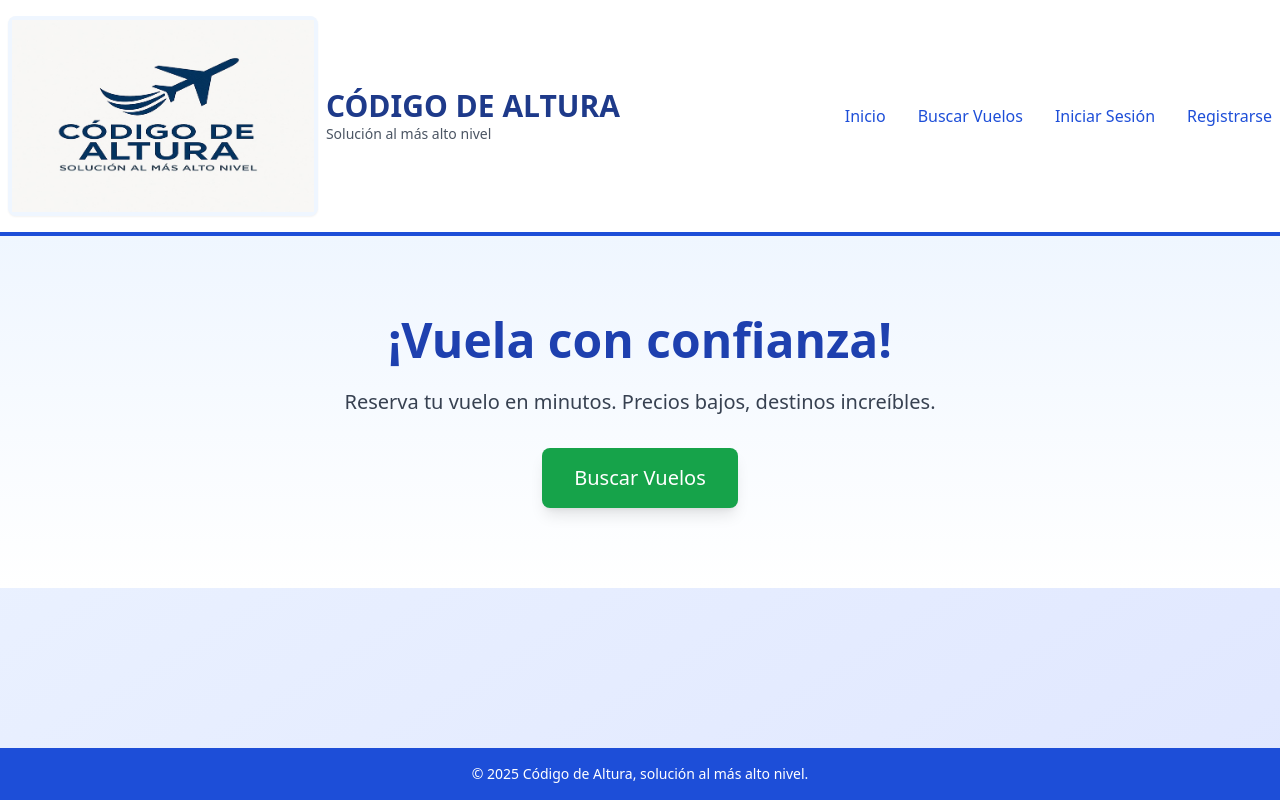
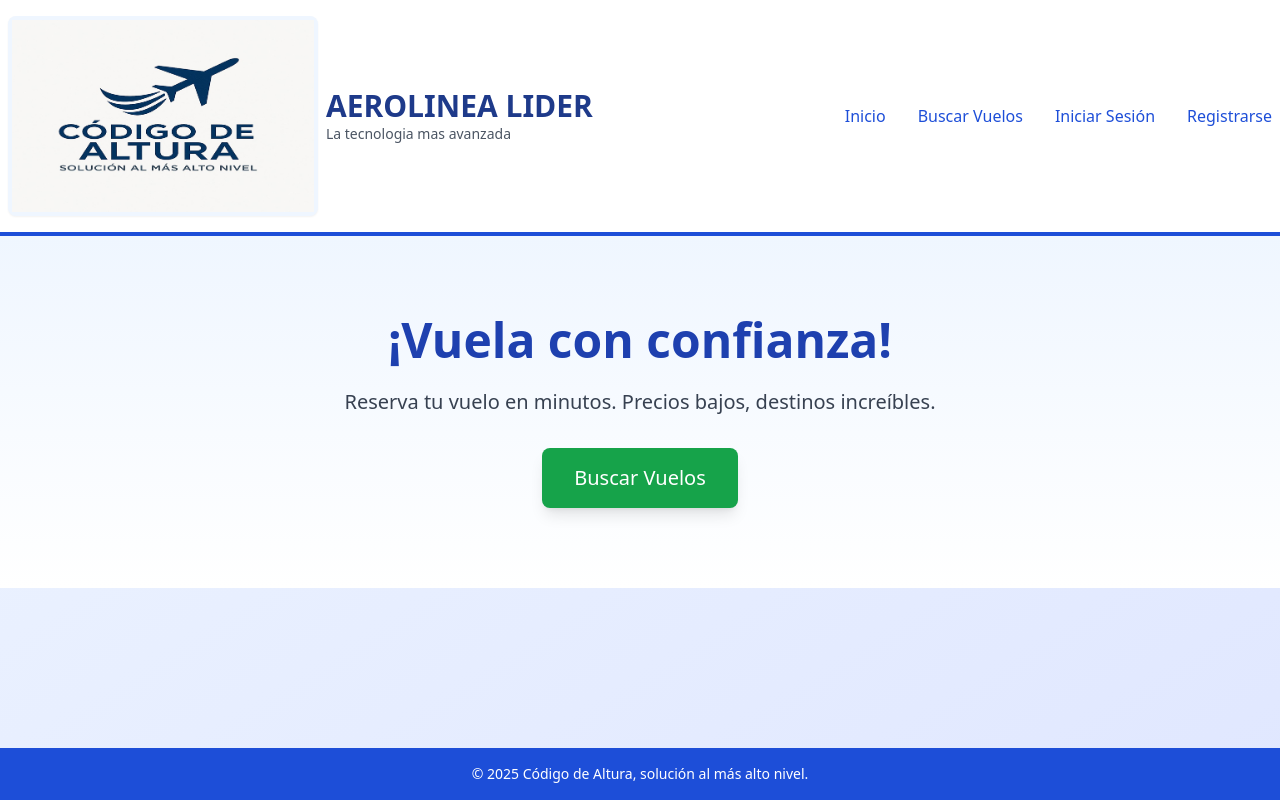
Before and after one commit to Ayunaelnene/Codigo-de-Altura, a plain HTML site: page index.html in a window 1280 px wide. Drawn offline with nearby package versions, Linux system fonts and the light colour scheme.

Commit message:
Update header and paragraph text in index.html

```diff
--- a/index.html
+++ b/index.html
@@ -25,8 +25,8 @@
           <img src="logo.png" alt="Logo" class="h-48 w-auto">
         </div>
         <div>
-          <h1 class="text-3xl font-bold text-blue-900">CÓDIGO DE ALTURA</h1>
-          <p class="text-sm text-gray-600">Solución al más alto nivel</p>
+          <h1 class="text-3xl font-bold text-blue-900">AEROLINEA LIDER</h1>
+          <p class="text-sm text-gray-600">La tecnologia mas avanzada</p>
         </div>
       </div>
       <!-- NAVEGACIÓN DERECHA -->
```
